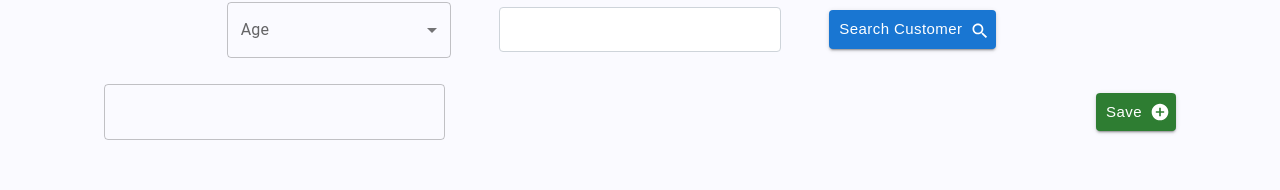
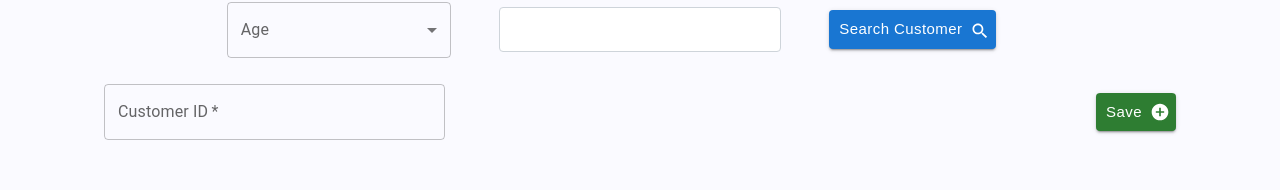
Before and after one commit to AshanSandeep06/Food-Shop-System, a React (Create React App) app in the folder frontend/: page /manage_customer in a window 1280 px wide. Shown: the part 161-351 px from the top of the page. Built offline with nearby package versions, Linux system fonts and the light colour scheme.

Commit message:
Content Updated in ManageCustomer Component

```diff
--- a/frontend/src/pages/ManageCustomer/ManageCustomer.tsx
+++ b/frontend/src/pages/ManageCustomer/ManageCustomer.tsx
@@ -94,7 +94,7 @@ const ManageCustomer = () => {
       <section>
         <Form
           textFieldsArray={[
-            { label: "", textFieldType: "text", name: "", placeHolderText: "" },
+            { label: "Customer ID", textFieldType: "text", name: "customerId", placeHolderText: "Customer ID" },
           ]}
           buttonsArray={[
             { color: "success", icon: <AddCircleIcon />, text: "Save" }
```
